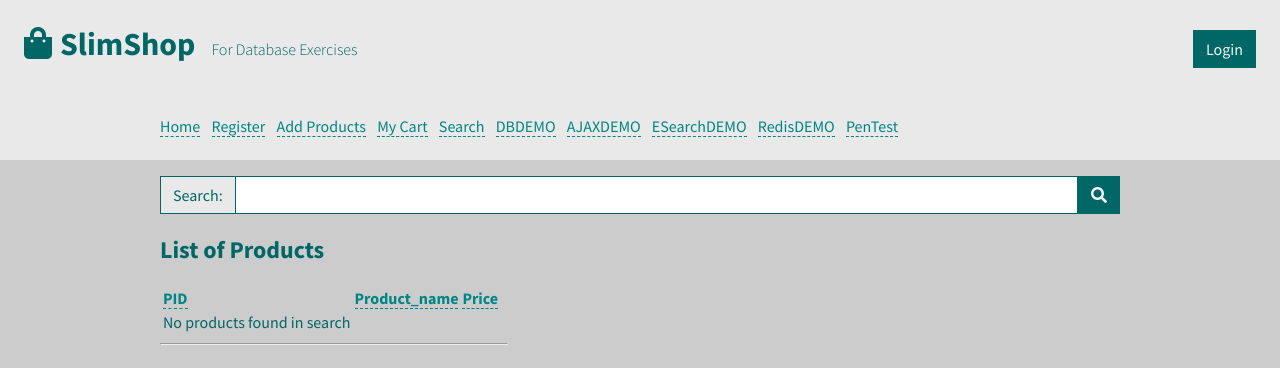
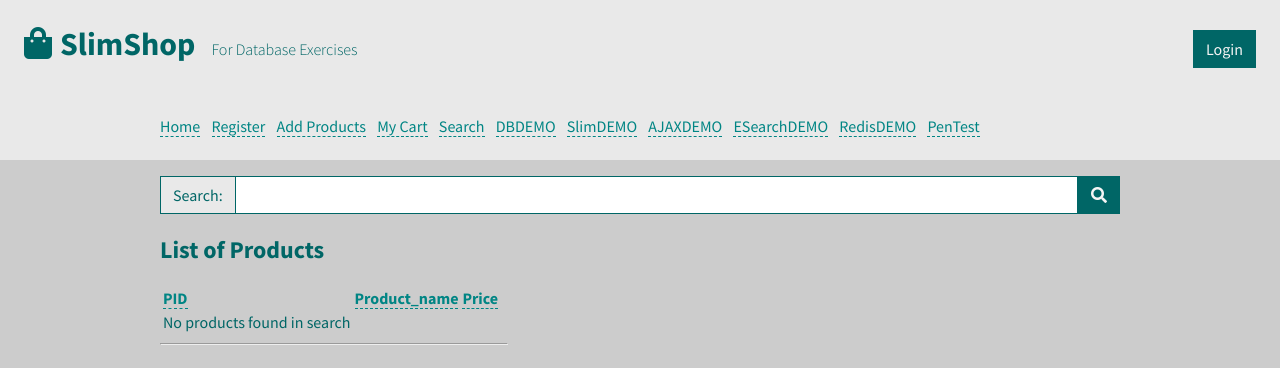
Before and after one commit to Digital-Media/slimshop, a PHP site: template templates/indexMain.html.twig in a window 1280 px wide. Shown: the top 368 px of the page. Run offline with PHP 8.4, Linux system fonts and the light colour scheme; the template is opened without the code that fills it, so the values that code supplies are empty; some libraries are stand-ins or nearby versions.

Commit message:
Update navigation.html.twig

```diff
--- a/templates/navigation.html.twig
+++ b/templates/navigation.html.twig
@@ -12,6 +12,7 @@
         <span class="u-spaceRS" >  <a href="/mycart">My Cart</a> </span>
         <span class="u-spaceRS" >  <a href="/search">Search</a> </span>
         <span class="u-spaceRS" >  <a href="/dbdemo">DBDEMO</a> </span>
+        <span class="u-spaceRS" >  <a href="/dbslimdemo">SlimDEMO</a> </span>
         <span class="u-spaceRS" >  <a href="/dbajaxdemo">AJAXDEMO</a> </span>
         <span class="u-spaceRS" >  <a href="/esearchdemo">ESearchDEMO</a> </span>
         <span class="u-spaceRS" >  <a href="/redisdemo">RedisDEMO</a> </span>
```
